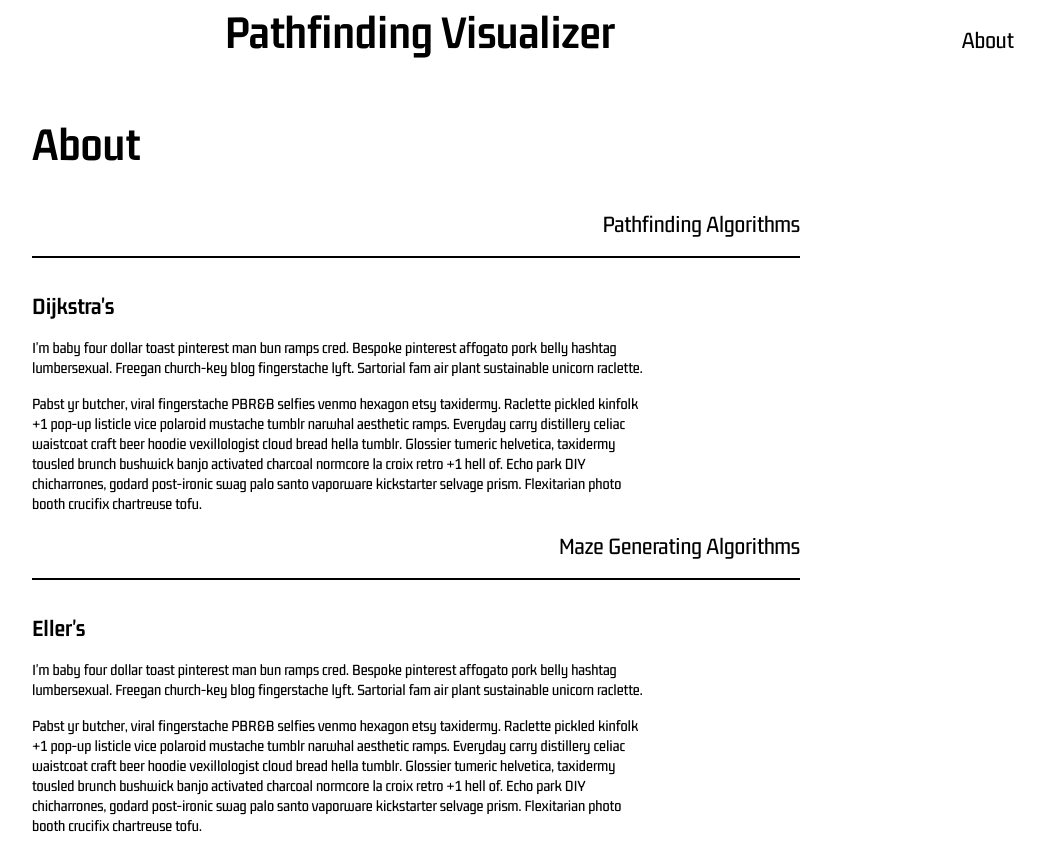
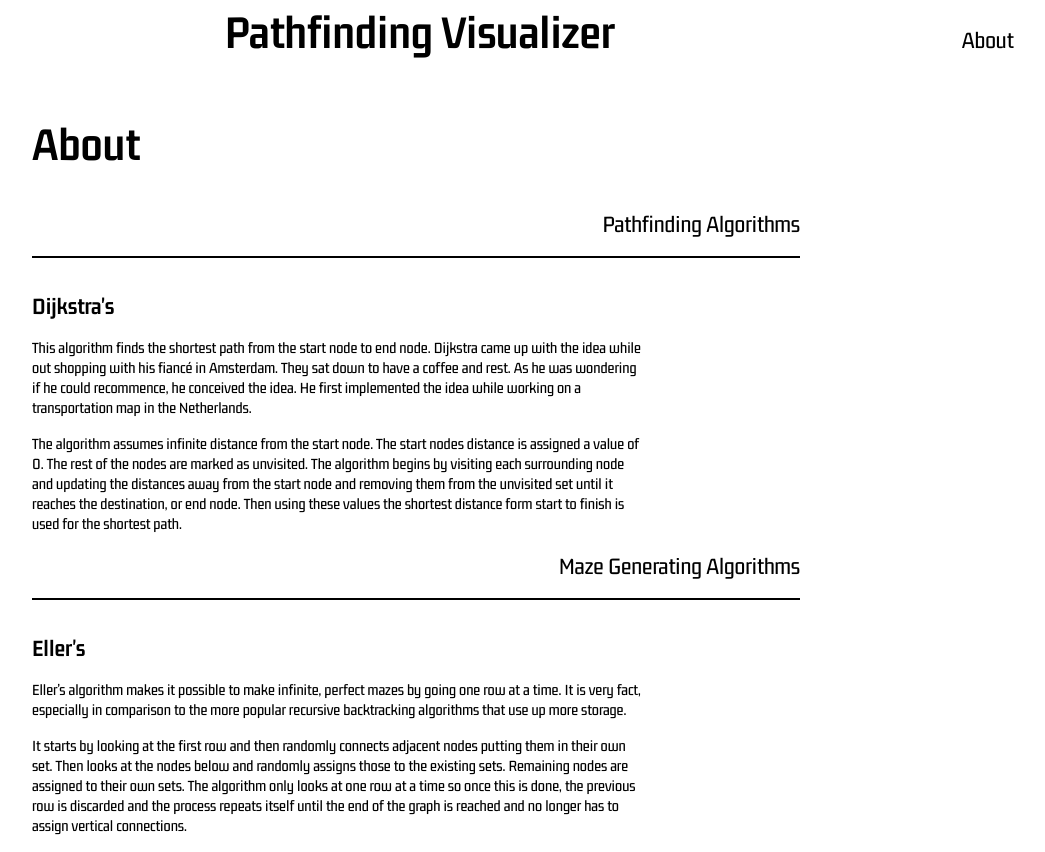
Before and after one commit to Cecimart3/cecilia-martinez-capstone, a React (Create React App) app in the folder client/: page /about in a window 1280 px wide. Shown: the whole page, without its empty margins (224-1269 px from the left). Built offline with nearby package versions, Linux system fonts and the light colour scheme.

Commit message:
information for about page added

```diff
--- a/client/src/pages/About/About.js
+++ b/client/src/pages/About/About.js
@@ -8,16 +8,16 @@ const About = () => {
                 <h2 className='about__subtitle'>Pathfinding Algorithms</h2>
                 <div className='about__algorithm'>
                     <h3 className='about__algorithm-title'>Dijkstra's</h3>
-                    <p className='about__info'>I'm baby four dollar toast pinterest man bun ramps cred. Bespoke pinterest affogato pork belly hashtag lumbersexual. Freegan church-key blog fingerstache lyft. Sartorial fam air plant sustainable unicorn raclette. </p>
-                    <p className='about__info'>Pabst yr butcher, viral fingerstache PBR&B selfies venmo hexagon etsy taxidermy. Raclette pickled kinfolk +1 pop-up listicle vice polaroid mustache tumblr narwhal aesthetic ramps. Everyday carry distillery celiac waistcoat craft beer hoodie vexillologist cloud bread hella tumblr. Glossier tumeric helvetica, taxidermy tousled brunch bushwick banjo activated charcoal normcore la croix retro +1 hell of. Echo park DIY chicharrones, godard post-ironic swag palo santo vaporware kickstarter selvage prism. Flexitarian photo booth crucifix chartreuse tofu.</p>
+                    <p className='about__info'>This algorithm finds the shortest path from the start node to end node. Dijkstra came up with the idea while out shopping with his fiancé in Amsterdam. They sat down to have a coffee and rest. As he was wondering if he could recommence, he conceived the idea. He first implemented the idea while working on a transportation map in the Netherlands.</p>
+                    <p className='about__info'>The algorithm assumes infinite distance from the start node. The start nodes distance is assigned a value of 0. The rest of the nodes are marked as unvisited. The algorithm begins by visiting each surrounding node and updating the distances away from the start node and removing them from the unvisited set until it reaches the destination, or end node. Then using these values the shortest distance form start to finish is used for the shortest path.</p>
                 </div>
             </div>
             <div className='about__algorithms'>
                 <h2 className='about__subtitle'>Maze Generating Algorithms</h2>
                 <div className='about__algorithm'>
                     <h3 className='about__algorithm-title'>Eller's</h3>
-                    <p className='about__info'>I'm baby four dollar toast pinterest man bun ramps cred. Bespoke pinterest affogato pork belly hashtag lumbersexual. Freegan church-key blog fingerstache lyft. Sartorial fam air plant sustainable unicorn raclette. </p>
-                    <p className='about__info'>Pabst yr butcher, viral fingerstache PBR&B selfies venmo hexagon etsy taxidermy. Raclette pickled kinfolk +1 pop-up listicle vice polaroid mustache tumblr narwhal aesthetic ramps. Everyday carry distillery celiac waistcoat craft beer hoodie vexillologist cloud bread hella tumblr. Glossier tumeric helvetica, taxidermy tousled brunch bushwick banjo activated charcoal normcore la croix retro +1 hell of. Echo park DIY chicharrones, godard post-ironic swag palo santo vaporware kickstarter selvage prism. Flexitarian photo booth crucifix chartreuse tofu.</p>
+                    <p className='about__info'>Eller’s algorithm makes it possible to make infinite, perfect mazes by going one row at a time. It is very fact, especially in comparison to the more popular recursive backtracking algorithms that use up more storage. </p>
+                    <p className='about__info'>It starts by looking at the first row and then randomly connects adjacent nodes putting them in their own set. Then looks at the nodes below and randomly assigns those to the existing sets. Remaining nodes are assigned to their own sets. The algorithm only looks at one row at a time so once this is done, the previous row is discarded and the process repeats itself until the end of the graph is reached and no longer has to assign vertical connections.</p>
                 </div>
             </div>
         </div>
```
